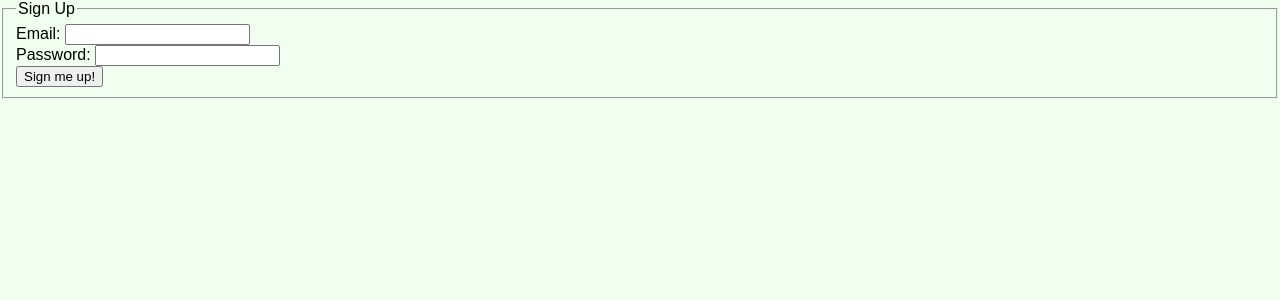
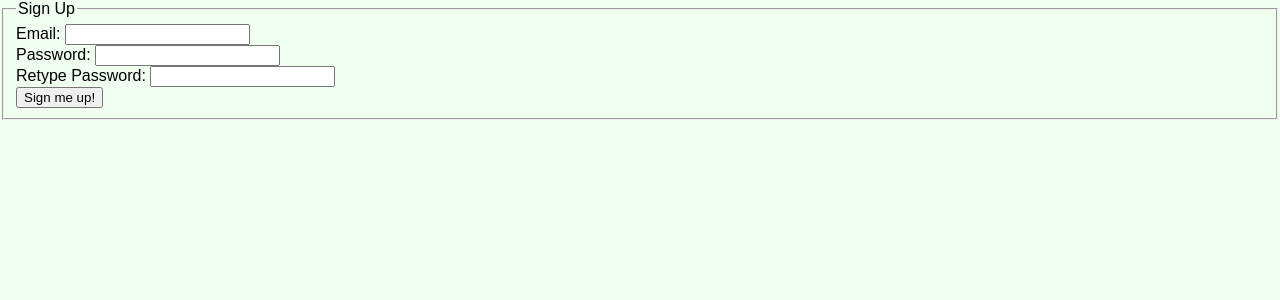
Before and after one commit to nawa236/StorefrontTestingApp, a PHP site: page /storefront/register.php in a window 1280 px wide. Shown: the top 300 px of the page. Run offline with PHP 8.4, Linux system fonts and the light colour scheme.

Commit message:
Bugfix on firsttime.php, minor update for login/register
Fixed initial customer table population error (yay typos), added a "retype password" prompt to registration and added an second "admin" redirection prototype.

```diff
--- a/firsttime.php
+++ b/firsttime.php
@@ -120,9 +120,10 @@ if(isset($_COOKIE["TriStorefrontUser"])) {
 
         $usercheckquery = "SELECT * FROM customer WHERE id = '" . $userid . "'";
         $usercheckresult = mysqli_query($connection, $usercheckquery);
-        $usercheckcount = mysqli_num_rows($idcheckresult);
+        $usercheckcount = mysqli_num_rows($usercheckresult);
 
         if ($usercheckcount == 0) {
+
             $userfetchedresult = mysqli_fetch_assoc($idcheckresult);
             $useremail = $userfetchedresult["email"];
             $custinitquery = "INSERT INTO customer(id, email) VALUES ('$userid', '$useremail')";
@@ -140,7 +141,6 @@ else {
 
 
 
-require('header.php');
 ?>
 
 <h3 id="formhead"> <?php echo $pageinfo ?> </h3>
--- a/register.php
+++ b/register.php
@@ -23,6 +23,7 @@ $connection = new mysqli($servername, $username, $password, $dbname);
 
 $emailError = "";
 $passwordError = "";
+$password2Error = "";
 $duplicateError = "";
 $regMessage = "";
 
@@ -42,7 +43,10 @@ if($_SERVER["REQUEST_METHOD"] == "POST") {
         $emailError = "Email is required";
     }
     else if (empty($_POST['password'])) {
-        $passwordError = "password is required";
+        $passwordError = "Password is required";
+    }
+    else if ($_POST['password'] != $_POST['password2']) {
+        $password2Error = "Passwords must match";
     }
     else {
 
@@ -66,6 +70,7 @@ if($_SERVER["REQUEST_METHOD"] == "POST") {
                 $query = "INSERT INTO authentication(id, password, email, type, hash, status) values ('$testid', '$hashpassword', '$username', '0', '$regHash', '0')";
                 $result = mysqli_query($connection, $query);
 
+                if ($result == 1) {
 
                     $regMessage = "Registration successful! Please verify your account by clicking the activation link that has been sent to your email.";
                     $to = $username;
@@ -89,6 +94,11 @@ if($_SERVER["REQUEST_METHOD"] == "POST") {
                     $headers .= "Content-type:text/html;charset=UTF-8" . "\r\n";
                     $headers .= 'from:trissentialbugsite@gmail.com' . "\r\n";
                     mail($to, $subject, $message, $headers);
+                }
+                else {
+                    echo "<script type='text/javascript'>alert('There was an error with your registration. Please contact the administrator if these issues persist.'); </script>";
+                    $regMessage = "There was an error with your registration. Please contact the administrator if these issues persist.";
+                }
             }
             else
             {
@@ -114,6 +124,11 @@ if($_SERVER["REQUEST_METHOD"] == "POST") {
 <input class="form-control" type="password" name="password" id="password" maxlength="10" />
 <span class="error"> <?php echo $passwordError;?> </span> </div>
 
+<div class="form-group">
+<label for="password">Retype Password: </label>
+<input class="form-control" type="password" name="password2" id="password2" maxlength="10" />
+<span class="error"> <?php echo $password2Error;?> </span> </div>
+
 <input type="hidden" name="utype" value="2" />
 <input class="btn btn-default" type="submit" name="submit" value="Sign me up!" />
 </fieldset>
```
Also changed, not shown: login.php (+13 -6 lines). Lines whose indentation alone changed are shown as unchanged.
